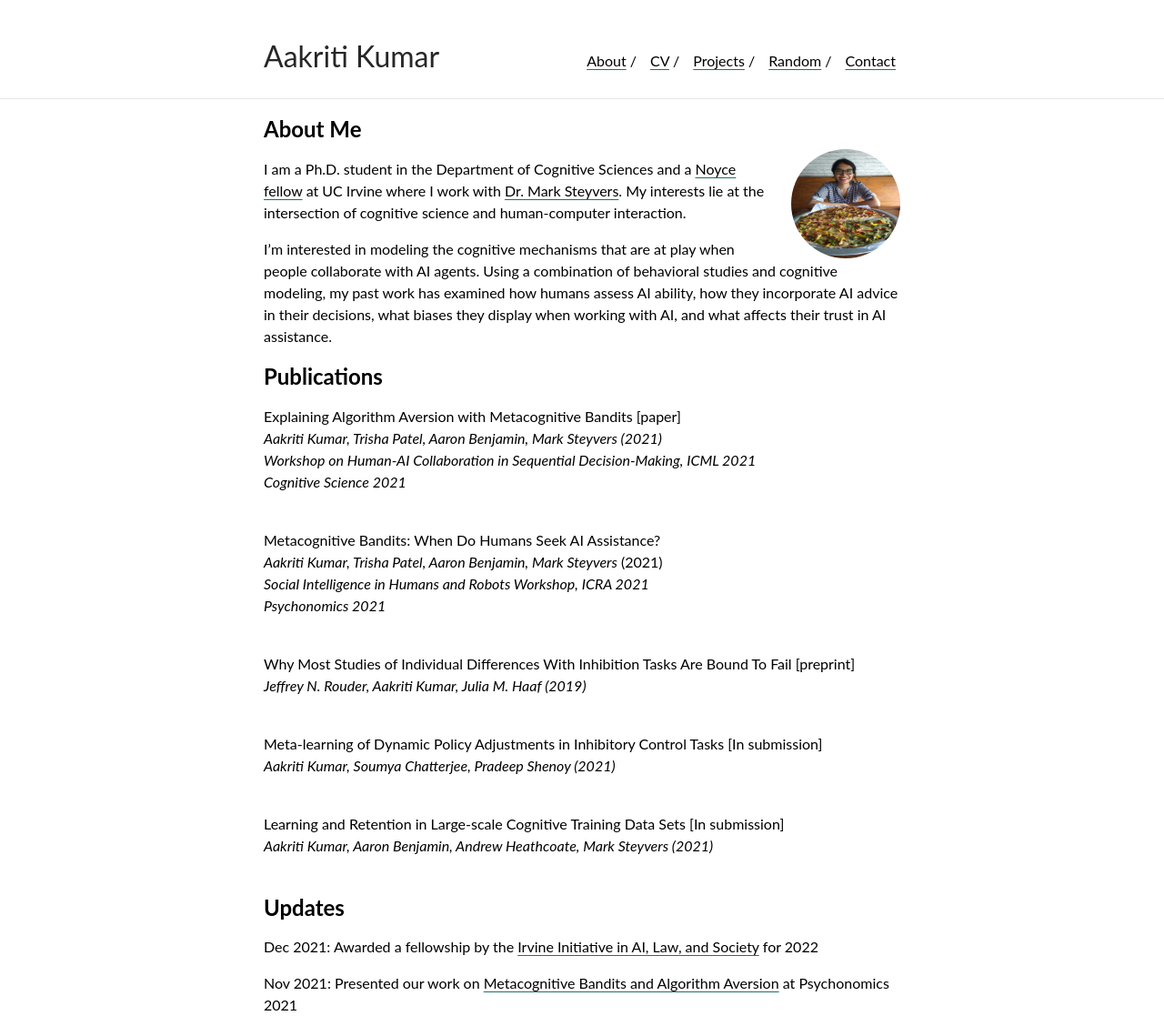
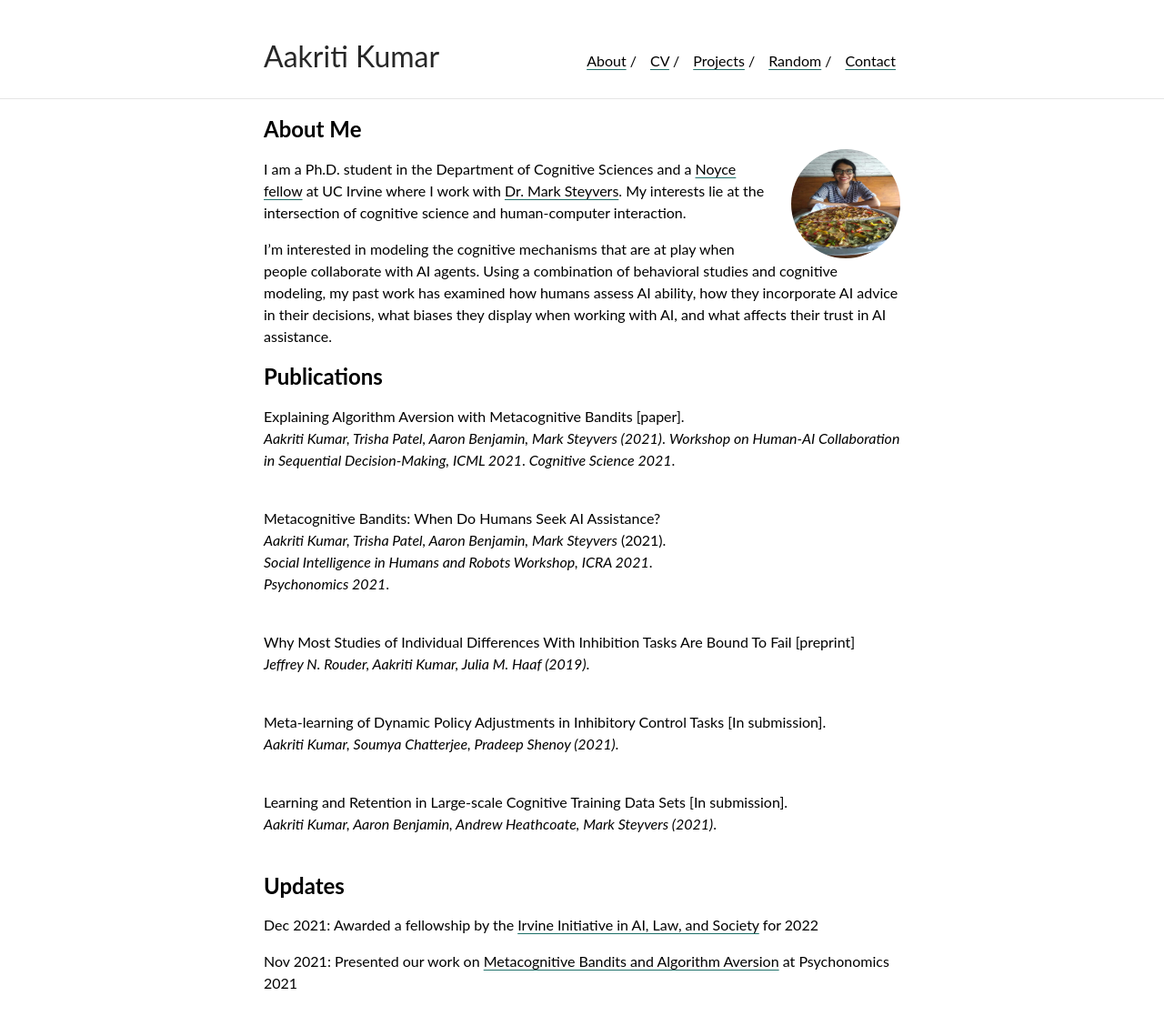
Before and after one commit to aakriti1kumar/aakriti1kumar.github.io, a Jekyll site: the page built from index.md, in a window 1280 px wide. Shown: the whole page at 91% size. Built offline with Jekyll 4.4.1, drawn with Linux system fonts in a browser that asks for light colours; our own code applies the rules of GitHub Pages for plain Markdown files; after the commit the page ends 1093 px from its top, so only the background shows below that.

Commit message:
Update index.md

```diff
--- a/index.md
+++ b/index.md
@@ -9,28 +9,28 @@
 
 ## Publications
 
-Explaining Algorithm Aversion with Metacognitive Bandits [paper]<br>
-*Aakriti Kumar, Trisha Patel, Aaron Benjamin, Mark Steyvers (2021)*<br>
-*Workshop on Human-AI Collaboration in Sequential Decision-Making, ICML 2021*<br>
-*Cognitive Science 2021*<br>
+Explaining Algorithm Aversion with Metacognitive Bandits [paper].
+*Aakriti Kumar, Trisha Patel, Aaron Benjamin, Mark Steyvers (2021)*.
+*Workshop on Human-AI Collaboration in Sequential Decision-Making, ICML 2021*.
+*Cognitive Science 2021*.
 <br>
 
-Metacognitive Bandits: When Do Humans Seek AI Assistance?<br>
-*Aakriti Kumar, Trisha Patel, Aaron Benjamin, Mark Steyvers* (2021)<br>
-*Social Intelligence in Humans and Robots Workshop, ICRA 2021* <br>
-*Psychonomics 2021*<br>
+Metacognitive Bandits: When Do Humans Seek AI Assistance?
+*Aakriti Kumar, Trisha Patel, Aaron Benjamin, Mark Steyvers* (2021).
+*Social Intelligence in Humans and Robots Workshop, ICRA 2021*.
+*Psychonomics 2021*.
 <br>
 
-Why Most Studies of Individual Differences With Inhibition Tasks Are Bound To Fail [preprint]<br>
-*Jeffrey N. Rouder, Aakriti Kumar, Julia M. Haaf (2019)*<br>
+Why Most Studies of Individual Differences With Inhibition Tasks Are Bound To Fail [preprint]
+*Jeffrey N. Rouder, Aakriti Kumar, Julia M. Haaf (2019)*.
 <br>
 
-Meta-learning of Dynamic Policy Adjustments in Inhibitory Control Tasks [In submission]<br>
-*Aakriti Kumar, Soumya Chatterjee, Pradeep Shenoy (2021)*<br>
+Meta-learning of Dynamic Policy Adjustments in Inhibitory Control Tasks [In submission].
+*Aakriti Kumar, Soumya Chatterjee, Pradeep Shenoy (2021)*.
 <br>
 
-Learning and Retention in Large-scale Cognitive Training Data Sets [In submission]<br>
-*Aakriti Kumar, Aaron Benjamin, Andrew Heathcoate, Mark Steyvers (2021)*<br>
+Learning and Retention in Large-scale Cognitive Training Data Sets [In submission].
+*Aakriti Kumar, Aaron Benjamin, Andrew Heathcoate, Mark Steyvers (2021)*.
 <br>
 
 
```
